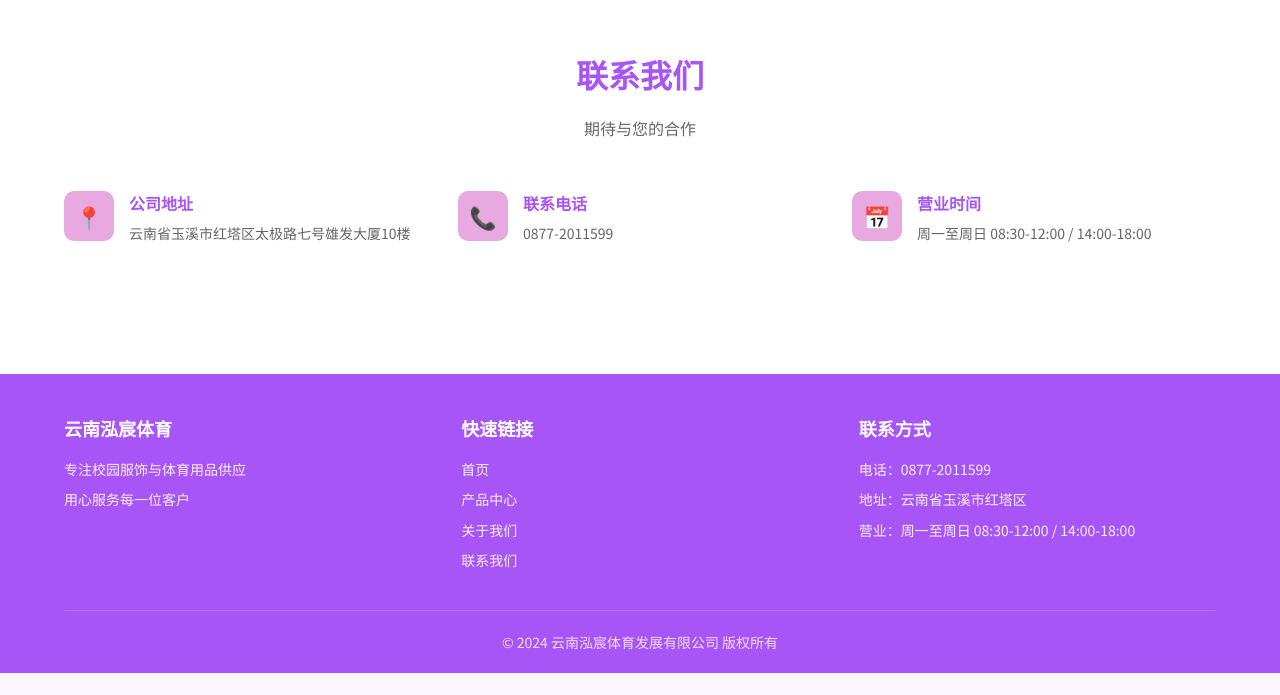
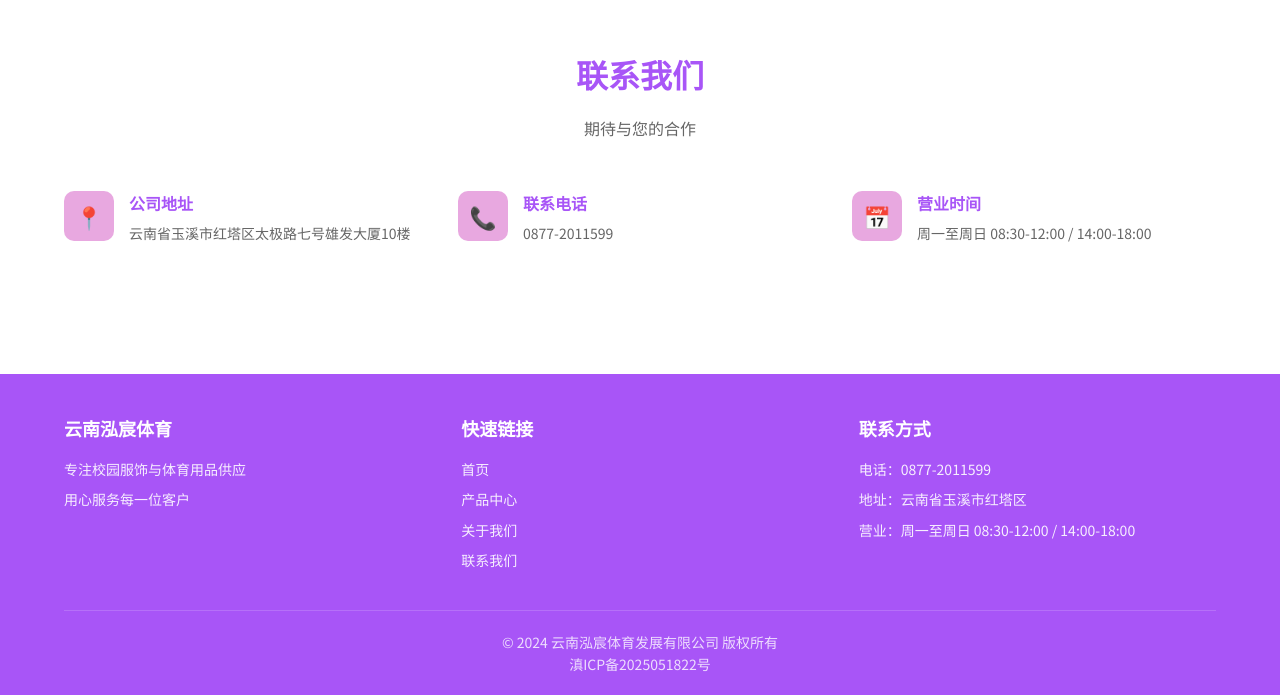
Before and after one commit to ynhc888/NewWeb, a plain HTML site: page about.html in a window 1280 px wide. Shown: the part 2182-2877 px from the top of the page. Before the commit the page ends 2855 px from the top, so only its background shows below. Drawn offline with Linux system fonts and the light colour scheme.

Commit message:
Add files via upload

```diff
--- a/about.html
+++ b/about.html
@@ -173,6 +173,7 @@
             </div>
             <div class="footer-bottom">
                 <p>&copy; 2024 云南泓宸体育发展有限公司 版权所有</p>
+                <p><a href="https://beian.miit.gov.cn/" target="_blank">滇ICP备2025051822号</a></p>
             </div>
         </div>
     </footer>
```
Also changed, not shown: contact.html (+1 -0 lines), index.html (+1 -0 lines), products.html (+1 -0 lines).
